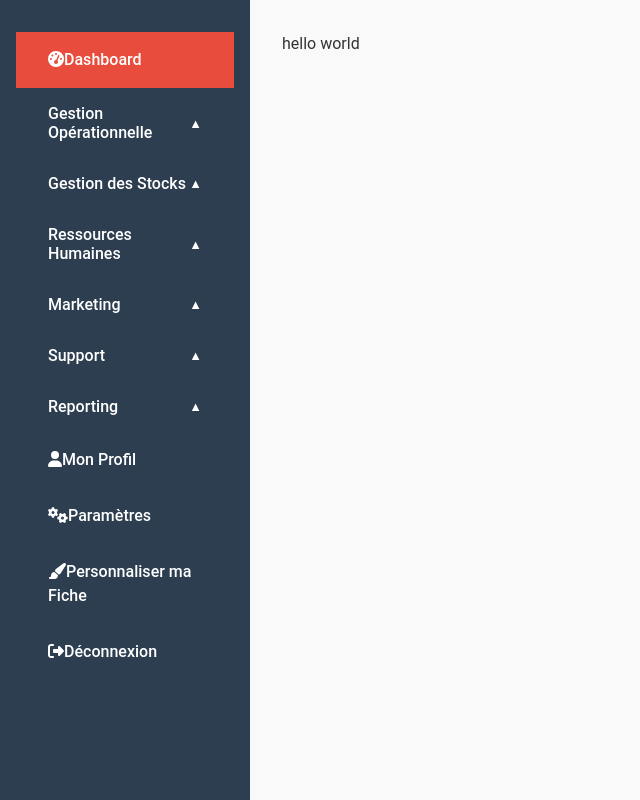
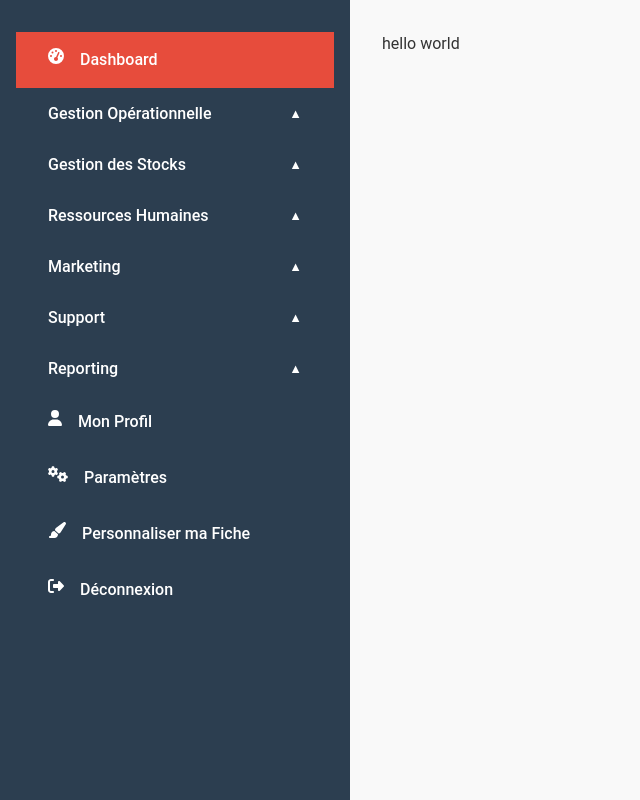
Before and after one commit to Ax-07/All_in_one_simple, a React (Vite) app in the folder client/: page / in a window 1280 px wide. Shown: the whole page, without its empty margins (0-640 px from the left). Built offline with nearby package versions, Linux system fonts and the light colour scheme.

Commit message:
Ajuster la largeur de la barre latérale à 350px et mettre à jour le conteneur principal en conséquence

```diff
--- a/client/src/scss/index.css
+++ b/client/src/scss/index.css
@@ -42,9 +42,9 @@ button:hover {
 
 /* Conteneur Principal */
 .dashboard-content {
-  margin-left: 250px; /* Largeur de la sidebar */
+  margin-left: 350px; /* Largeur de la sidebar */
   padding: 2rem;
-  width: calc(100% - 250px);
+  width: calc(100% - 350px);
   box-sizing: border-box;
   min-height: 100vh;
   padding-bottom: 5rem; /* Pour éviter que le contenu ne soit couvert par le footer */
@@ -94,7 +94,7 @@ button:hover {
 
 /* Sidebar principale */
 .sidebar {
-  width: 250px;
+  width: 350px;
   background: #2c3e50;
   color: #fff;
   height: 100vh;
@@ -110,7 +110,8 @@ button:hover {
   padding: 1rem 2rem;
   text-decoration: none;
   font-weight: 500;
-  display: block;
+  display: flex;
+  gap: 1rem;
   transition: background-color 0.3s ease-in-out;
 }
 
```
Also changed, not shown: 1 other file (tests, documents, lock files or other folders).
